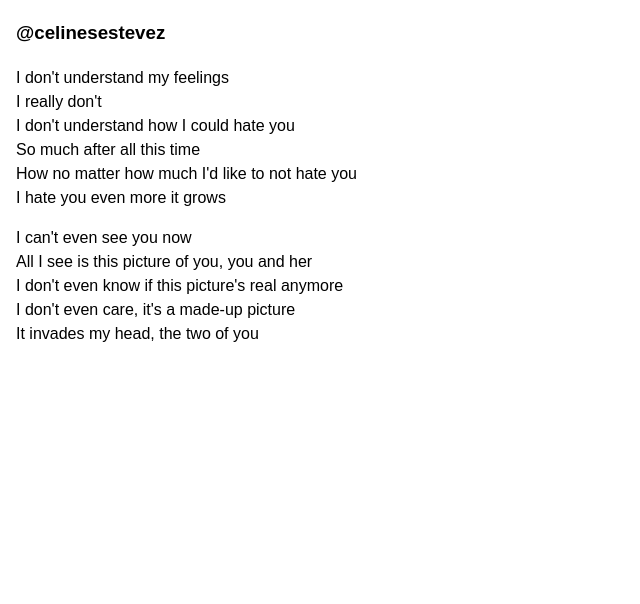
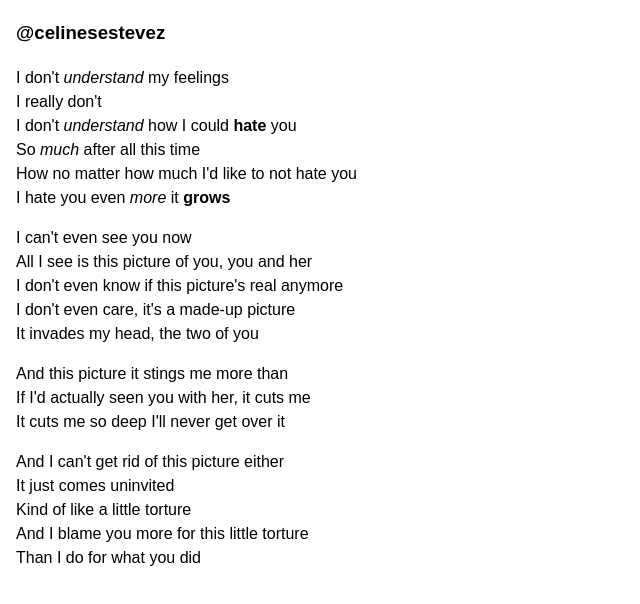
Before and after one commit to j-rattana/ex2, a plain HTML site: page index.html in a window 1280 px wide. Shown: the part 72-676 px from the top of the page, without its empty margins (0-640 px from the left). Drawn offline with Linux system fonts and the light colour scheme.

Commit message:
Stylized the 1st Paragraph + Added Other Half Speech
I updated the other half of the transcribed speech, while also adding stylized text to JUST the first paragraph of the speech. Stylized tags such as em and strong.

```diff
--- a/index.html
+++ b/index.html
@@ -12,12 +12,12 @@
       @celinesestevez
     </h3>
     <p>
-      I don't understand my feelings <br>
+      I don't <em>understand</em> my feelings <br>
       I really don't <br>
-      I don't understand how I could hate you <br>
-      So much after all this time <br>
+      I don't <em>understand</em> how I could <strong>hate</strong> you <br>
+      So <em>much</em> after all this time <br>
       How no matter how much I'd like to not hate you <br>
-      I hate you even more it grows
+      I hate you even <em>more</em> it <strong>grows</strong>
     </p>
     <p>
       I can't even see you now <br>
@@ -26,5 +26,17 @@
       I don't even care, it's a made-up picture <br>
       It invades my head, the two of you
     </p>
+    <p>
+      And this picture it stings me more than <br>
+      If I'd actually seen you with her, it cuts me <br>
+      It cuts me so deep I'll never get over it
+    </p>
+    <p>
+      And I can't get rid of this picture either <br>
+      It just comes uninvited <br>
+      Kind of like a little torture <br>
+      And I blame you more for this little torture <br>
+      Than I do for what you did
+    </p>
   </body>
 </html>
```
